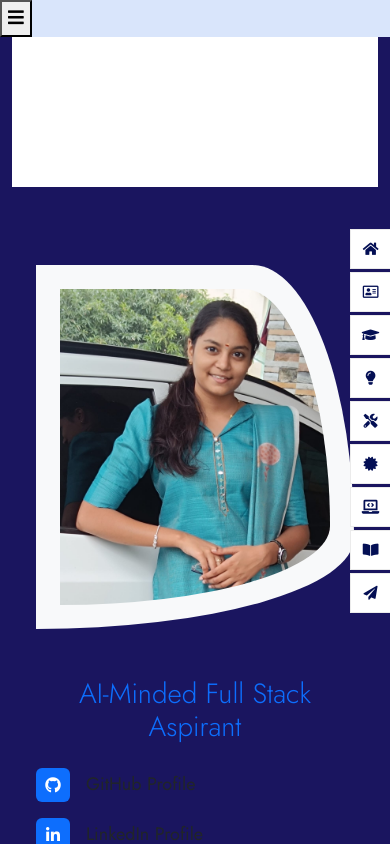
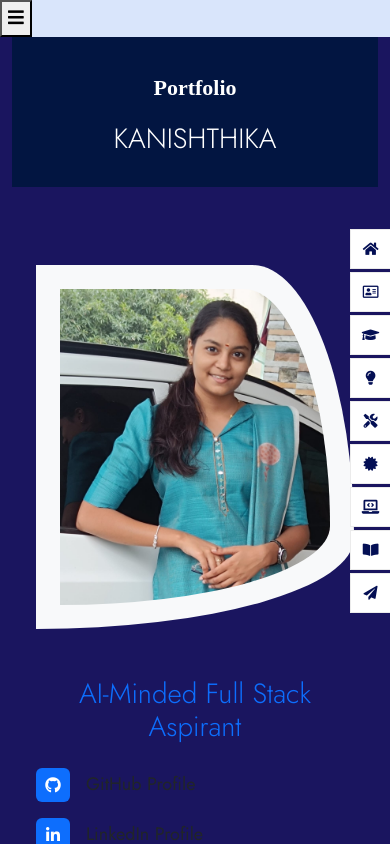
Before and after one commit to Kanishthika11/Kani_portfolio, a React (Vite) app: page / in a window 390 px wide. Shown: the top 844 px of the page. Built offline with nearby package versions, Linux system fonts and the light colour scheme; a web font is replaced by a local one.

Commit message:
g3 index.css

```diff
--- a/src/index.css
+++ b/src/index.css
@@ -674,16 +674,6 @@ body {
 }
 
 /* === Left Panel Background and Text === */
-.about-header,
-.education-header,
-.skills-header,
-.interest-header,
-.testimonial-header,
-.portfolio-header,
-.contact-header {
-  background-color: #021541;
-  color: white;
-}
 
 /* === Footer Fix === */
 .footer {
@@ -796,8 +786,8 @@ body {
   }
 
   .custom-left-panel {
-    background-color: #ffffff !important;
-    color: #000000 !important;
+    background-color: #021541 !important;
+    color:white !important;
     padding: 2rem !important;
     text-align: center;
   }
```
